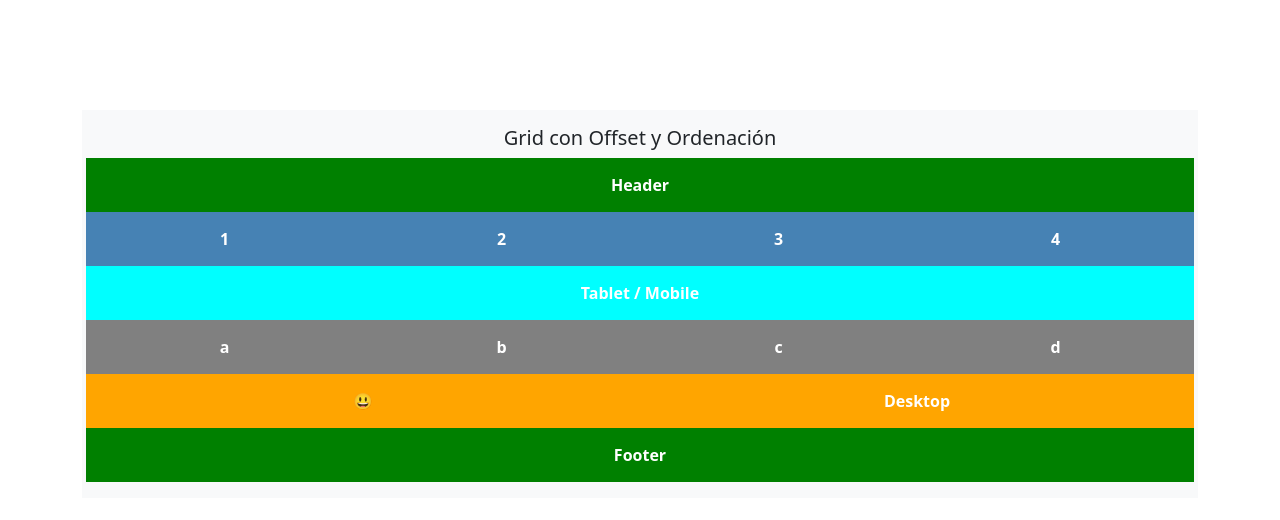
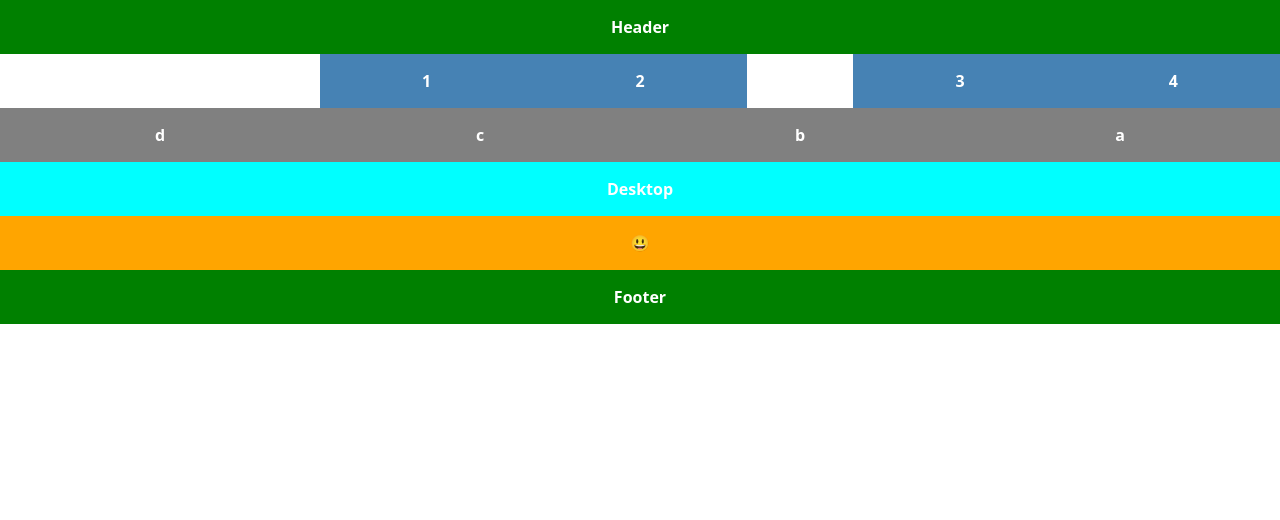
Before and after one commit to AlanTeixido/Bootstrap_1Alan, a plain HTML site: page ej02bid.html in a window 1280 px wide. Drawn offline with nearby package versions, Linux system fonts and the light colour scheme.

Commit message:
refactor: Update HTML templates with Bootstrap classes

```diff
--- a/ej02bid.html
+++ b/ej02bid.html
@@ -1,9 +1,10 @@
 <!DOCTYPE html>
 <html lang="es">
+
 <head>
     <meta charset="UTF-8">
     <meta name="viewport" content="width=device-width, initial-scale=1.0">
-    <title>Ejercicio 02 bis - Grid, Offset y Ordenación</title>
+    <title>Exercici 2bis - Grid, Offset i Ordenació</title>
     <link href="https://cdn.jsdelivr.net/npm/bootstrap@5.3.0-alpha1/dist/css/bootstrap.min.css" rel="stylesheet">
     <style>
         .grid-item {
@@ -13,60 +14,64 @@
             font-weight: bold;
         }
         .bg-green { background-color: green; }  /* Header i Footer */
-        .bg-lightblue { background-color: cyan; } /* Tablet/Mobile section */
-        .bg-blue { background-color: steelblue; } /* Numbered boxes */
-        .bg-orange { background-color: orange; } /* Footer */
-        .bg-gray { background-color: gray; } /* Lower section */
+        .bg-blue { background-color: steelblue; } /* Numeració */
+        .bg-lightblue { background-color: cyan; } /* Tablet / Mobile */
+        .bg-gray { background-color: gray; } /* Secció gris */
+        .bg-orange { background-color: orange; } /* Secció Naranja */
     </style>
 </head>
-<body class="bg-teal-700 text-white">
 
-    <div class="container my-4">
-        <h2 class="text-center">Ejercicio 02 bis - Grid, Offset y Ordenación</h2>
-        <p class="text-center">Ejemplo de offset, orden y visibilidad en Bootstrap.</p>
+<body>
 
-        <div class="container bg-light text-dark p-3">
-            <h5 class="text-center">Grid con Offset y Ordenación</h5>
+    <div class="container-fluid">
+        <!-- Header -->
+        <header class="row bg-green text-white grid-item">
+            <div class="col">Header</div>
+        </header>
 
-            <!-- Header -->
-            <div class="row">
-                <div class="col-12 bg-green grid-item">Header</div>
-            </div>
+        <!-- Secció Blava (1, 2, 3, 4) -->
+        <section class="row">
+            <div class="col-6 col-sm-3 col-md-2 offset-md-3 bg-blue grid-item">1</div>
+            <div class="col-6 col-sm-3 col-md-2 bg-blue grid-item">2</div>
+            <div class="col-6 col-sm-3 col-md-2 offset-md-1 bg-blue grid-item">3</div>
+            <div class="col-6 col-sm-3 col-md-2 bg-blue grid-item">4</div>
+        </section>
 
-            <!-- Números 1-4: en fila per MD+, en dues files per XS/SM -->
-            <div class="row">
-                <div class="col-md-3 col-6 bg-blue grid-item">1</div>
-                <div class="col-md-3 col-6 bg-blue grid-item">2</div>
-                <div class="col-md-3 col-6 bg-blue grid-item">3</div>
-                <div class="col-md-3 col-6 bg-blue grid-item">4</div>
-            </div>
+        <!-- Secció Azul (Tablet) només en SM -->
+        <section class="row">
+            <div class="col d-none d-sm-block d-md-none bg-lightblue grid-item">Tablet</div>
+        </section>
 
-            <!-- Secció Tablet / Mobile -->
-            <div class="row">
-                <div class="col-12 bg-lightblue grid-item">Tablet / Mobile</div>
-            </div>
+        <!-- Secció Gris (Lletres) -->
+        <section class="row">
+            <div class="col-6 col-sm order-md-3 bg-gray grid-item">a</div>
+            <div class="col-6 col-sm order-md-2 bg-gray grid-item">b</div>
+            <div class="col-6 col-sm order-md-1 bg-gray grid-item">c</div>
+            <div class="col-6 col-sm order-md-0 bg-gray grid-item">d</div>
+        </section>
 
-            <!-- Contingut amb ordre i ajustos corregits -->
-            <div class="row">
-                <div class="col-md-3 col-sm-6 order-md-1 bg-gray grid-item">a</div>
-                <div class="col-md-3 col-sm-6 order-md-2 bg-gray grid-item">b</div>
-                <div class="col-md-3 col-sm-6 order-md-3 bg-gray grid-item">c</div>
-                <div class="col-md-3 col-sm-6 order-md-4 bg-gray grid-item">d</div>
-            </div>
+        <!-- Secció Azul (Mobile) només en XS -->
+        <section class="row">
+            <div class="col d-sm-none d-md-block d-md-none bg-lightblue grid-item">Mobile</div>
+        </section>
 
-            <!-- Desktop i Footer amb ordre correcte -->
-            <div class="row">
-                <div class="col-md-6 col-12 bg-orange grid-item order-md-2">Desktop</div>
-                <div class="col-md-6 col-12 bg-orange grid-item order-md-1">😃</div>
-            </div>
+        <!-- Secció Azul (Desktop) només en MD+ -->
+        <section class="row">
+            <div class="col d-none d-sm-block d-md-block bg-lightblue grid-item">Desktop</div>
+        </section>
 
-            <!-- Footer -->
-            <div class="row">
-                <div class="col-12 bg-green grid-item">Footer</div>
-            </div>
-        </div>
+        <!-- Secció Naranja -->
+        <section class="row justify-content-center">
+            <div class="col d-none d-sm-block order-md-2 bg-orange grid-item">😃</div>
+        </section>
+
+        <!-- Footer -->
+        <footer class="row bg-green text-white grid-item">
+            <div class="col">Footer</div>
+        </footer>
     </div>
 
     <script src="https://cdn.jsdelivr.net/npm/bootstrap@5.3.0-alpha1/dist/js/bootstrap.bundle.min.js"></script>
 </body>
+
 </html>
```
Also changed, not shown: ej02.html (+46 -45 lines).
